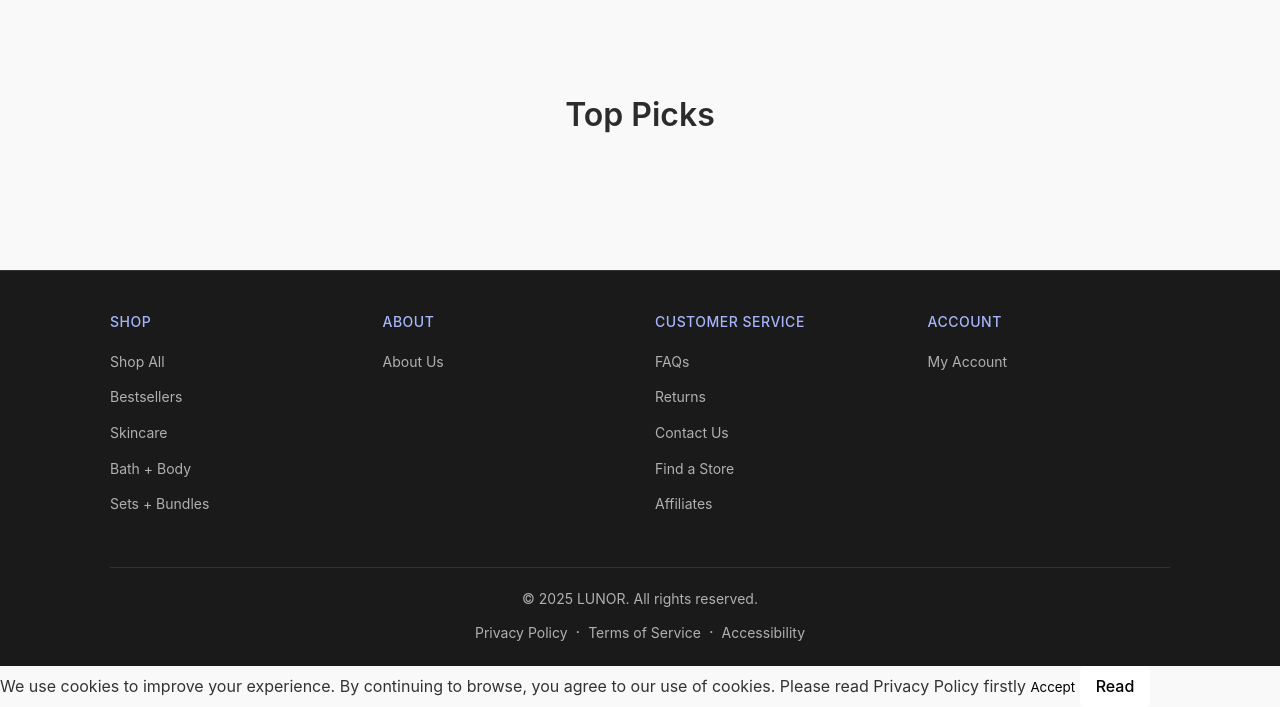
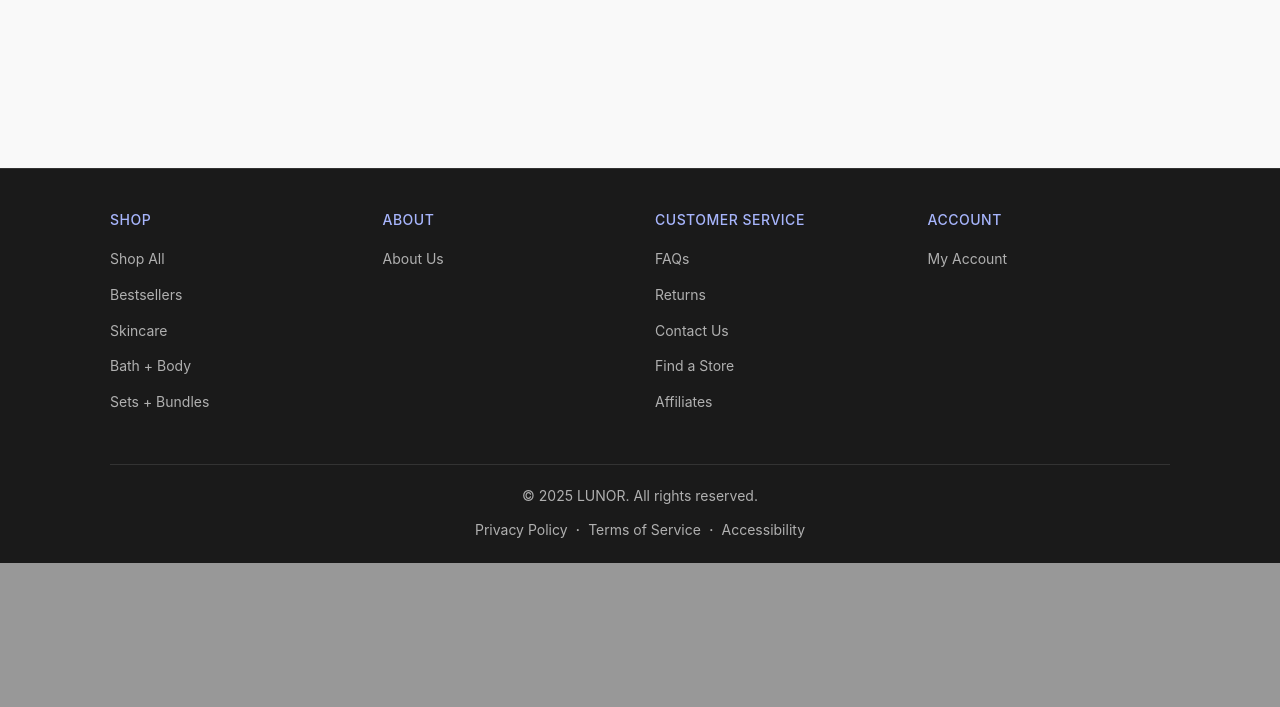
Before and after one commit to qwertyzxcbmai/miniproject, a FastAPI app: template templates/index.html in a window 1280 px wide. Shown: the part 1464-2171 px from the top of the page. After the commit the page ends 2027 px from the top, so only its background shows below. Run offline with FastAPI, Linux system fonts and the light colour scheme; the template is opened without the code that fills it, so the values that code supplies are empty.

Commit message:
Update index.html

```diff
--- a/templates/index.html
+++ b/templates/index.html
@@ -10,6 +10,36 @@
     <link rel="stylesheet" href="https://cdnjs.cloudflare.com/ajax/libs/font-awesome/6.0.0-beta3/css/all.min.css">
     <link rel="stylesheet" href="/static/css/index.css">
     <style>
+        #
+             #.cookie-link {
+            padding: 8px 16px;
+            background: white;
+            color: #000;
+            border-radius: 5px;
+            cursor: pointer;
+            font-weight: 500;
+            transition: background-color 0.3s ease;
+            display: inline-block;
+            }
+
+            #.cookie-link:hover {
+            background: #f0f0f0;
+            }
+            #toTop {
+            position: fixed;
+            bottom: 30px;
+            right: 30px;
+            background: #A7B5FC;
+            color: white;
+            border: none;
+            border-radius: 50%;
+            padding: 12px 16px;
+            cursor: pointer;
+            display: none;
+        }
+        #toTop:hover {
+            background: #8EA0FB;
+        }
         .slider-container {
             position: relative;
             width: 100%;
@@ -132,6 +162,64 @@
             font-size: 1.5rem;
             color: #333;
         }
+    #cookieBanner {
+    position: fixed;
+    bottom: 20px;
+    left: 50%;
+    transform: translateX(-50%);
+    max-width: 90%;
+    width: 500px;
+    background: #fff;
+    border: 1px solid #e0e0e0;
+    border-radius: 8px;
+    padding: 16px 20px;
+    box-shadow: 0 4px 12px rgba(0, 0, 0, 0.1);
+    z-index: 1000;
+    display: flex;
+    align-items: center;
+    gap: 12px;
+    font-family: -apple-system, BlinkMacSystemFont, 'Segoe UI', Roboto, sans-serif;
+    font-size: 14px;
+    line-height: 1.4;
+    color: #333;
+}
+
+#cookieBanner span {
+    flex: 1;
+}
+
+#cookieBanner button {
+    background: #000;
+    color: #fff;
+    border: none;
+    padding: 8px 16px;
+    border-radius: 4px;
+    cursor: pointer;
+    font-size: 13px;
+    font-weight: 500;
+    transition: background 0.2s ease;
+    white-space: nowrap;
+}
+
+#cookieBanner button:hover {
+    background: #333;
+}
+
+.cookie-link {
+    color: #666;
+    text-decoration: none;
+    font-size: 13px;
+    padding: 8px 12px;
+    border: 1px solid #e0e0e0;
+    border-radius: 4px;
+    transition: all 0.2s ease;
+    white-space: nowrap;
+}
+
+.cookie-link:hover {
+    color: #000;
+    border-color: #ccc;
+}
 
     </style>
 </head>
@@ -184,7 +272,6 @@
         </div>
     </div>
 <section class="products-section container">
-    <h2 class="section-title">Top Picks</h2>
     <div class="products-grid">
         {% for product in random_products1 %}
         <article class="product-card">
@@ -219,7 +306,7 @@
                     {% endif %}
                 </p>
                 <a href="/product/{{ product.product_id }}" class="product-btn">View Product</a>
-                <a href="" class="product-btn"><i class="fa-solid fa-bag-shopping"></i></a>
+                <a href="/add_to_cart/{{ product.product_id }}" class="product-btn"><i class="fa-solid fa-bag-shopping"></i></a>
             </div>
         </article>
         {% endfor %}
@@ -242,7 +329,6 @@
     </section>
 
 <section class="products-section container">
-    <h2 class="section-title">Top Picks</h2>
     <div class="products-grid">
         {% for product in random_products2 %}
         <article class="product-card">
@@ -277,7 +363,7 @@
                     {% endif %}
                 </p>
                 <a href="/product/{{ product.product_id }}" class="product-btn">View Product</a>
-                <a href="" class="product-btn"><i class="fa-solid fa-bag-shopping"></i></a>
+               <a href="/add_to_cart/{{ product.product_id }}" class="btn-cart"></a>
             </div>
         </article>
         {% endfor %}
```
